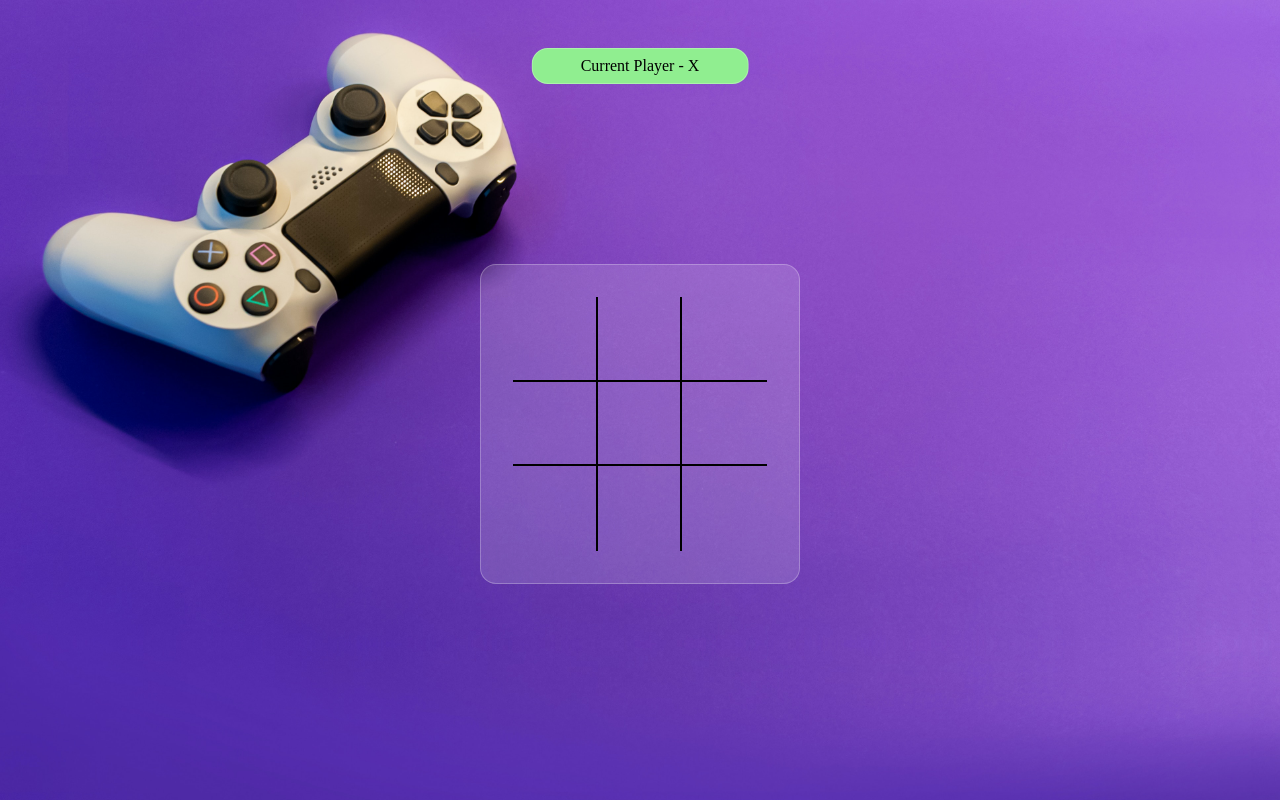
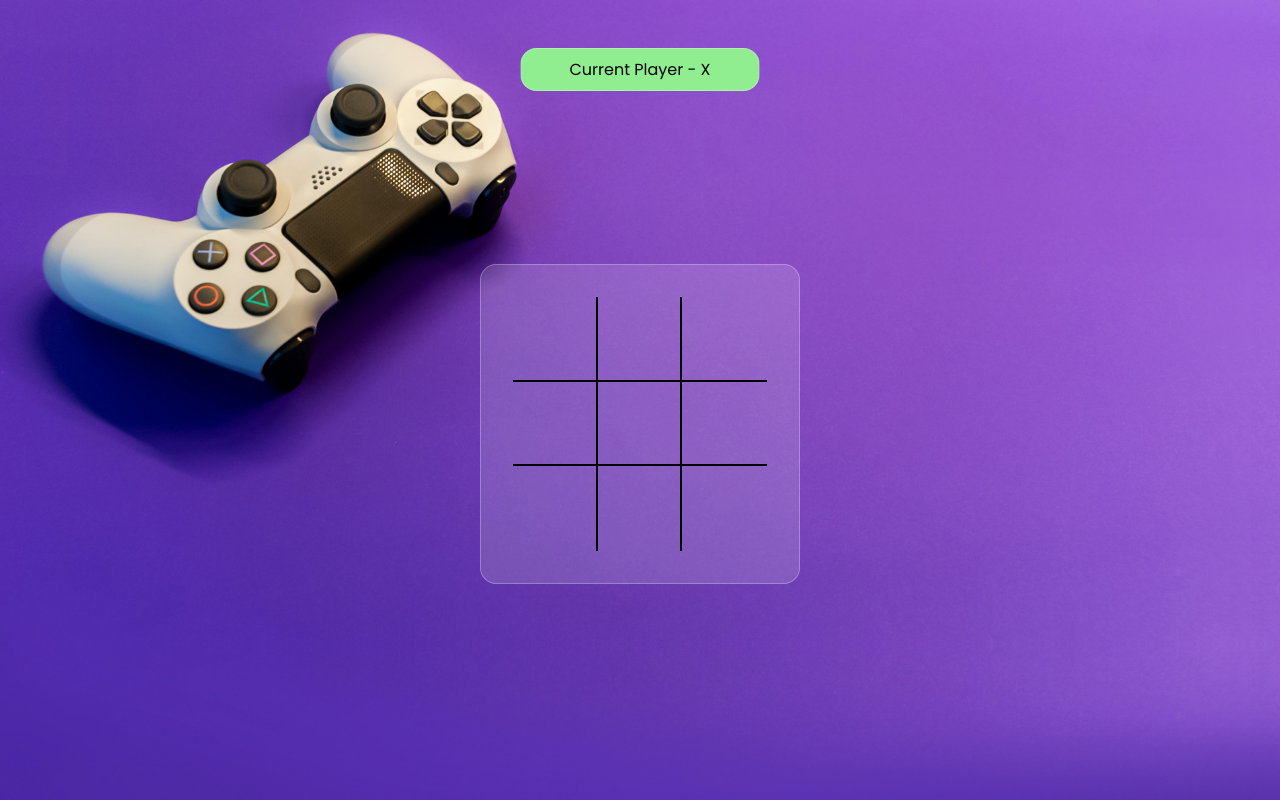
Before and after one commit to yash4224/Tic-Tac-Toe, a plain HTML site: page index.html in a window 1280 px wide. Drawn offline with Linux system fonts and the light colour scheme.

Commit message:
font change

```diff
--- a/index.html
+++ b/index.html
@@ -4,6 +4,13 @@
     <meta charset="UTF-8">
     <meta name="viewport" content="width=device-width, initial-scale=1.0">
     <title>Tic-Tac-Toe</title>
+    <link rel="preconnect" href="https://fonts.googleapis.com" />
+    <link rel="preconnect" href="https://fonts.gstatic.com" crossorigin />
+    <link
+      href="https://fonts.googleapis.com/css2?family=Poppins:wght@200;300;400;500;600;700&display=swap"
+      rel="stylesheet"
+    />
+
     <link rel="icon" href="Background.jpg" type="image/x-icon">
     <link rel="stylesheet" href="style.css">
 
--- a/style.css
+++ b/style.css
@@ -2,6 +2,7 @@
     padding: 0;
     margin: 0;
     box-sizing: border-box;
+    font-family: 'Poppins', 'sans-serif';
 }
 
 .wrapper{
```
Also changed, not shown: index.js (line endings or trailing spaces).
